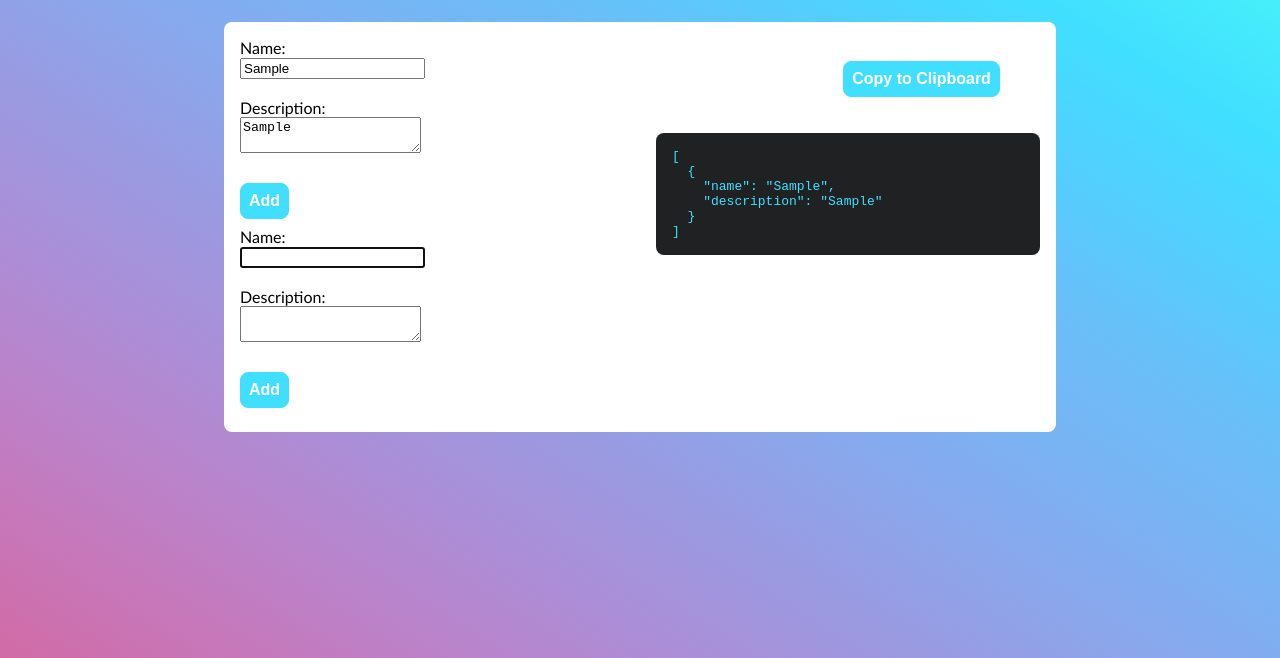
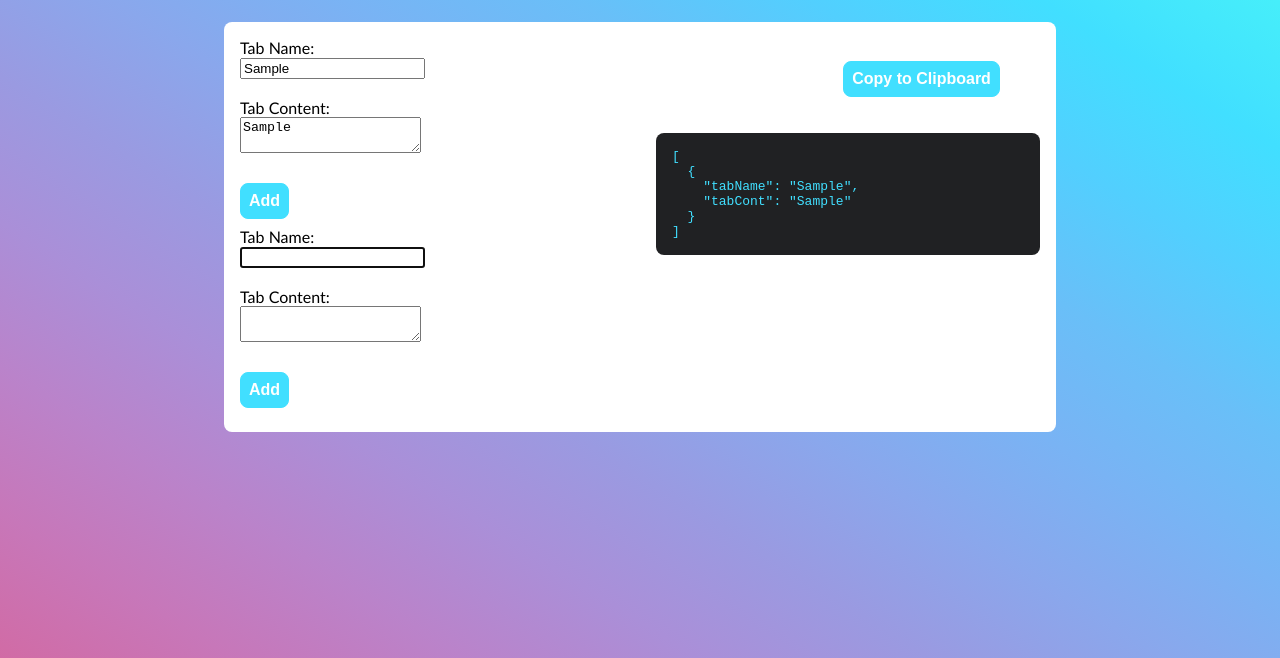
Before and after one commit to DanJFletcher/faq-press, a plain HTML site: page index.html in a window 1280 px wide. Both pictures are taken after typing "Sample", "Sample" into the empty fields and a click on the button "Add". Shown: the part 142-800 px from the top of the page. Drawn offline with Linux system fonts and the light colour scheme.

Commit message:
Fix json output

```diff
--- a/index.html
+++ b/index.html
@@ -64,10 +64,10 @@
 	<div class="container">
 		<div class="form-container">
 			<form>
-				<label for="name_0">Name:</label>
+				<label for="name_0">Tab Name:</label>
 				<input type="text" id="name_0" name="name_0"><br><br>
 
-				<label for="description_0">Description:</label>
+				<label for="description_0">Tab Content:</label>
 				<textarea id="description_0" name="description_0"></textarea><br><br>
 
 				<button type="button" onclick="addFaq(this)">Add</button>
@@ -90,7 +90,7 @@
 			let name = nameInput.value;
 			let description = form.querySelector("textarea").value;
 
-			let faq = { name: name, description: description };
+			let faq = { tabName: name, tabCont: description };
 			faqs.push(faq);
 
 			let output = form.parentElement.nextElementSibling.querySelector("#output");
```
